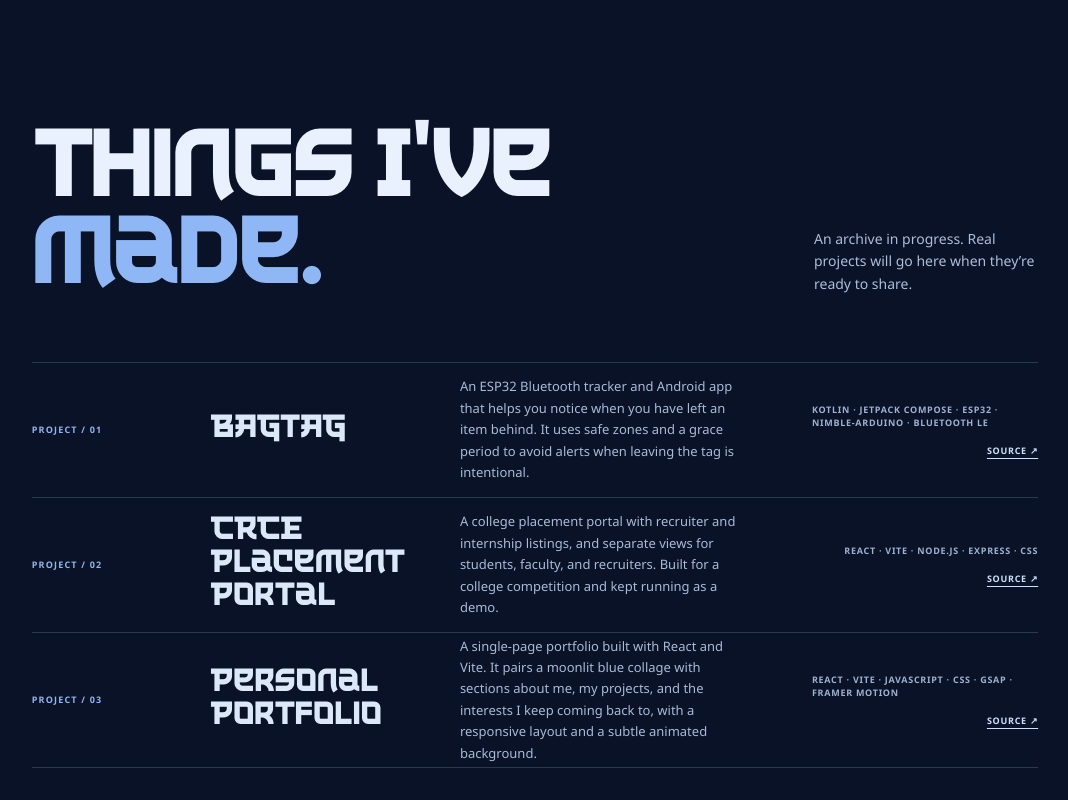
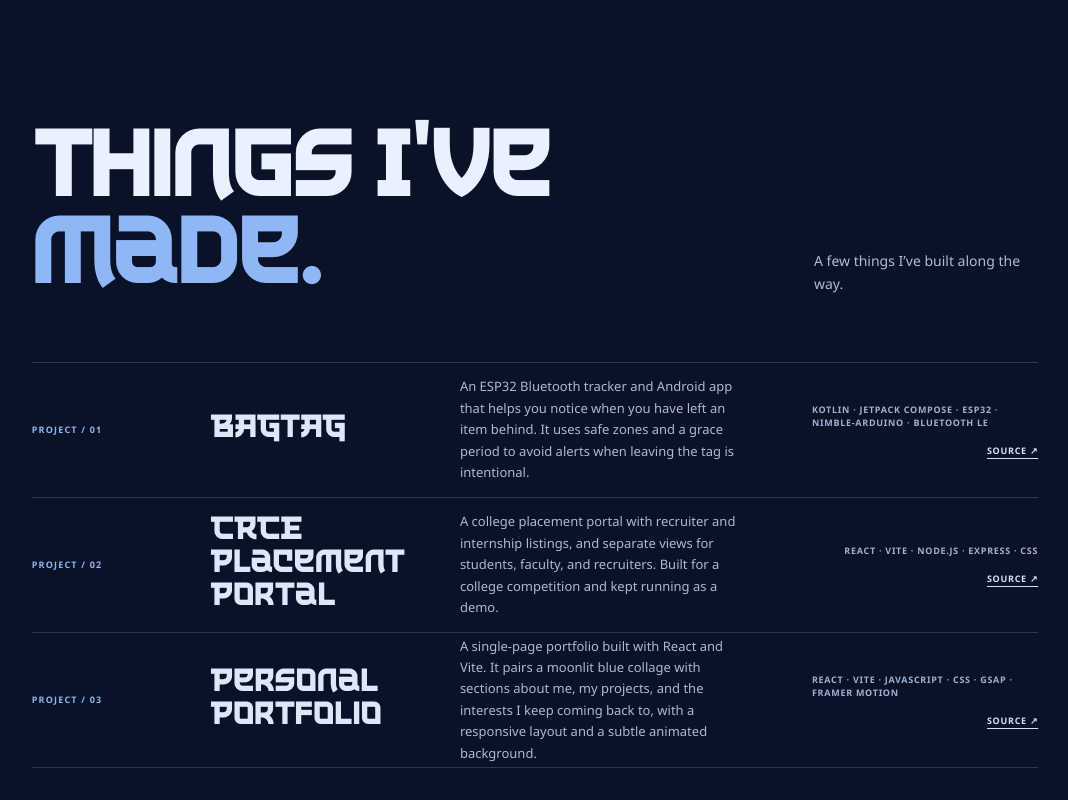
Before and after one commit to adityayadav171106/Aditya_portfolio, a React (Vite) app in the folder portfolio/: page / in a window 1280 px wide. Shown: the part 1352-2152 px from the top of the page, without its empty margins (105-1173 px from the left). Built offline with nearby package versions, Linux system fonts and the light colour scheme.

Commit message:
removed unnecessary text from the App.jsx

```diff
--- a/portfolio/src/App.jsx
+++ b/portfolio/src/App.jsx
@@ -80,7 +80,7 @@ function Work() {
     <section className="work section-shell" id="work" aria-labelledby="work-title">
       <div className="section-heading section-heading--work">
         <h2 id="work-title">Things I’ve<br /><em>made.</em></h2>
-        <p className="section-heading__note">An archive in progress. Real projects will go here when they’re ready to share.</p>
+        <p className="section-heading__note">A few things I’ve built along the way.</p>
       </div>
       {projects.length ? (
         <div className="project-list">
```
